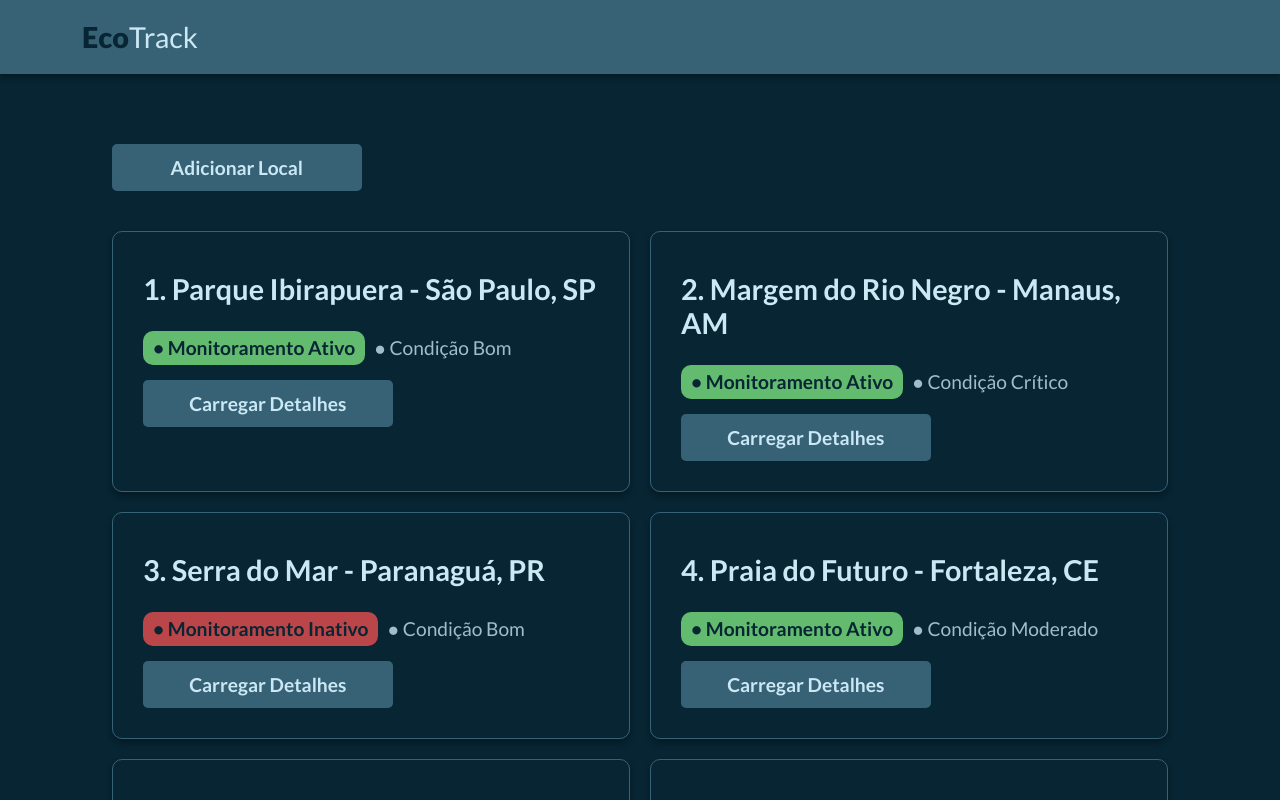
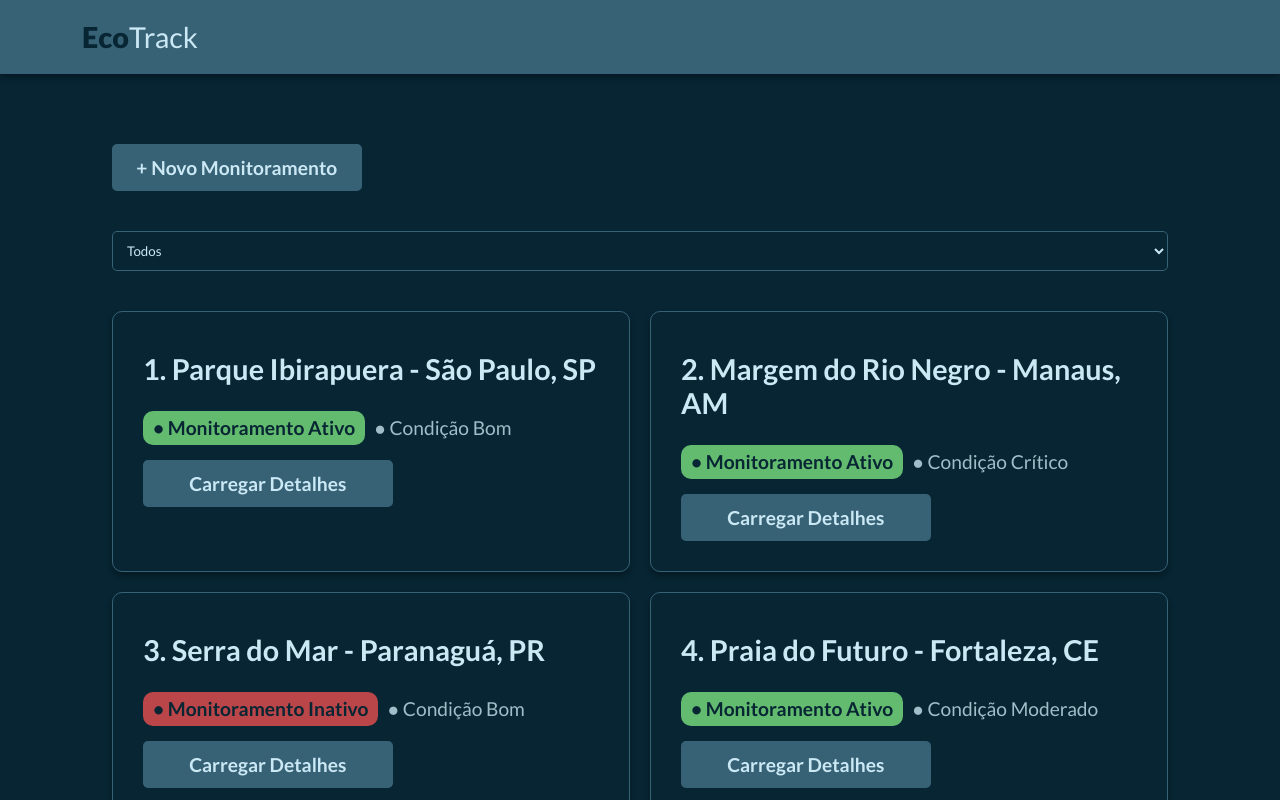
Before and after one commit to LeticiaFAAGomes/Fundamentos_de_React_AT, a React (Create React App) app: page / in a window 1280 px wide. Shown: the top 800 px of the page. Built offline with nearby package versions, Linux system fonts and the light colour scheme.

Commit message:
feat: add AT.10 - condicionais avancadas e propagacao

```diff
--- a/src/App.jsx
+++ b/src/App.jsx
@@ -1,12 +1,14 @@
 import "./assets/css/App.css";
+import { useState, useEffect } from "react";
 import Header from "./components/header/Header";
 import EnvironmentList from "./components/environmentList/EnvironmentList";
-import { useState, useEffect } from "react";
 import MonitoringForm from "./components/monitoringForm/MonitoringForm";
+import FilterBar from "./components/filterBar/FilterBar";
 
 function App() {
   const [isFormVisible, setIsFormVisible] = useState(false);
   const [monitoringData, setMonitoringData] = useState([]);
+  const [filtro, setFiltro] = useState("Todos");
 
   function toggleForm() {
     setIsFormVisible(!isFormVisible);
@@ -23,14 +25,16 @@ function App() {
     fetchMonitoringData();
   }, []);
 
+  const dadosFiltrados = filtro === "Todos" ? monitoringData : monitoringData.filter((resultado) => resultado.condition === filtro);
   return (
     <div className='App'>
       <Header />
       <main>
         <div className='container'>
-          <button onClick={toggleForm}>{isFormVisible ? "Fechar Formulário" : "Adicionar Local"}</button>
+          <button onClick={toggleForm}>{isFormVisible ? "Fechar Formulário" : "+ Novo Monitoramento"}</button>
           {isFormVisible && <MonitoringForm />}
-          <EnvironmentList monitoringData={monitoringData} />
+          <FilterBar mudancaFiltro={setFiltro} />
+          <EnvironmentList monitoringData={dadosFiltrados} />
         </div>
       </main>
     </div>
--- a/src/assets/css/App.css
+++ b/src/assets/css/App.css
@@ -103,7 +103,8 @@ form label {
 }
 
 input,
-textarea {
+textarea,
+select {
   width: 100%;
   padding: 10px;
   background-color: transparent;
@@ -113,6 +114,12 @@ textarea {
   outline: none;
 }
 
+select option,
+select optgroup {
+  background-color: var(--cor-fundo);
+  font-size: 14px;
+}
+
 input::placeholder,
 textarea::placeholder {
   color: var(--cor-primaria);
--- /dev/null
+++ b/src/components/filterBar/FilterBar.jsx
@@ -0,0 +1,16 @@
+export default function FiltroBar({ mudancaFiltro }) {
+  return (
+    <>
+      <div>
+        <select name='filtro' onChange={(e) => mudancaFiltro(e.target.value)}>
+          <optgroup label='Condição'>
+            <option value='Todos'>Todos</option>
+            <option value='Bom'>Bom</option>
+            <option value='Moderado'>Moderado</option>
+            <option value='Crítico'>Crítico</option>
+          </optgroup>
+        </select>
+      </div>
+    </>
+  );
+}
```
